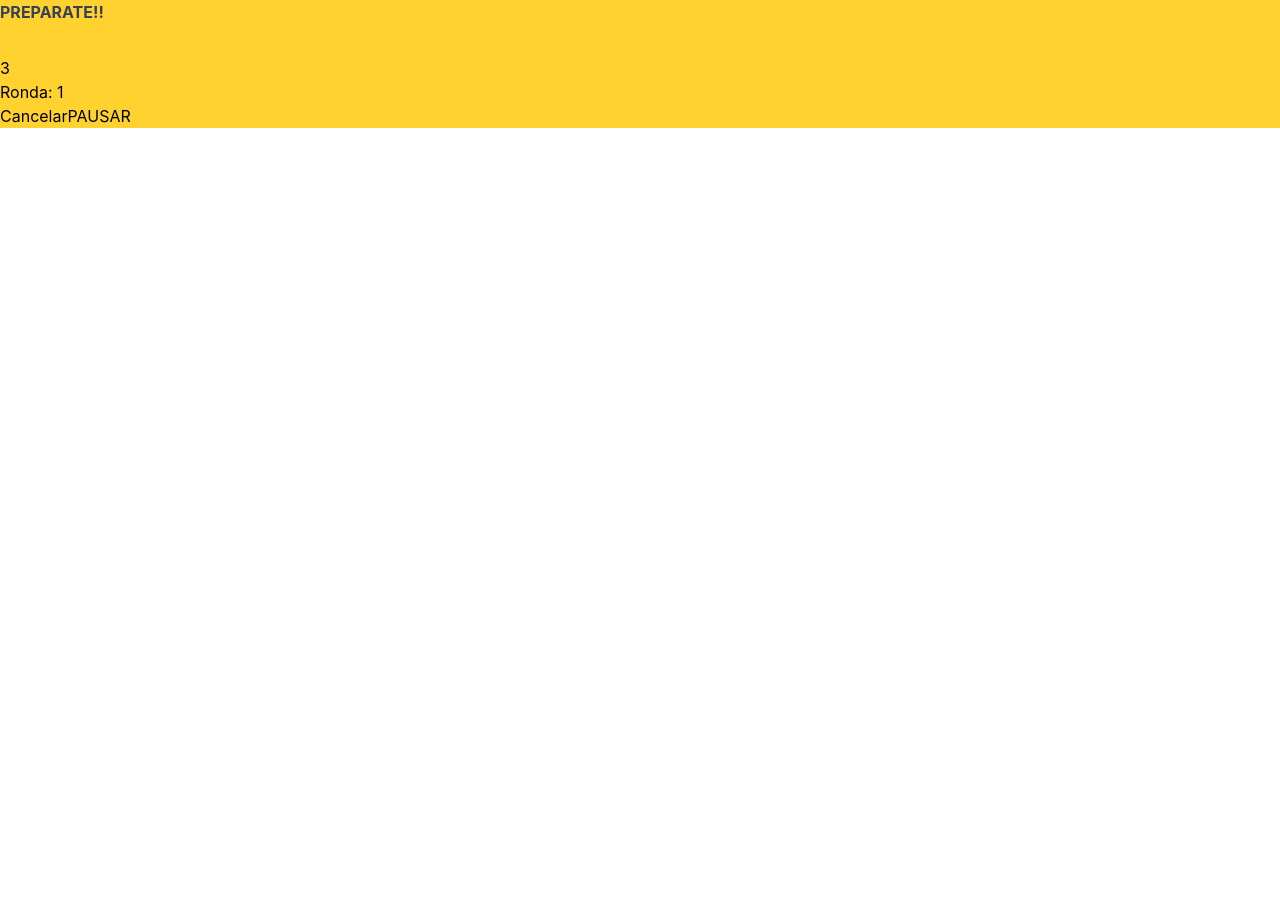
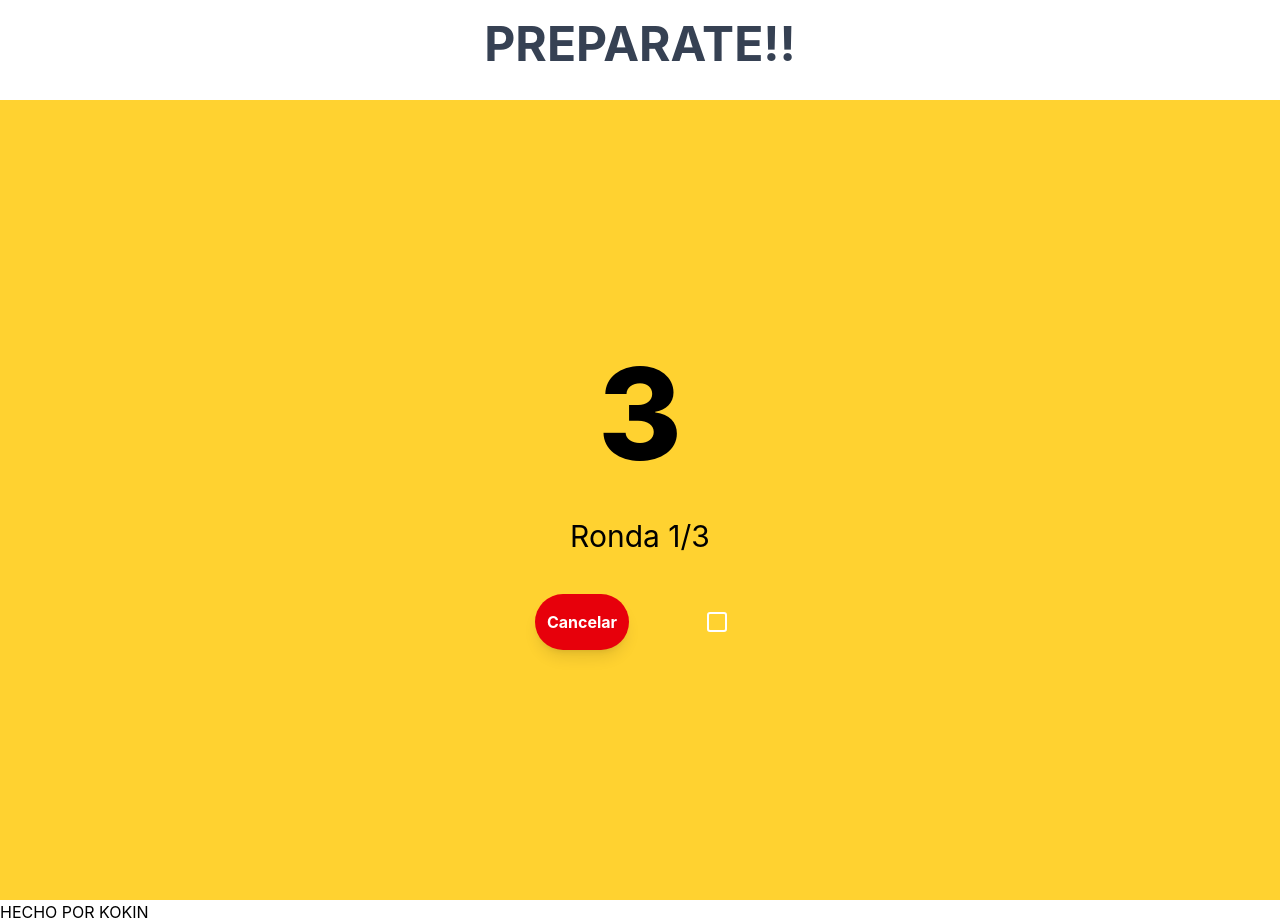
Before and after one commit to JesusLeos16/ProyectoModuloDosFS, a React (Vite) app: page / in a window 1280 px wide. Both pictures are taken after a click on the button "COMENZAR ENTRENAMIENTO". Before the commit the page ends 800 px from the top, so only its background shows below. Built offline with nearby package versions, Linux system fonts and the light colour scheme.

Commit message:
Mejora apariencia visual en componentes de TimerDeportivo
Componentes de la fase entrenando

```diff
--- a/index.html
+++ b/index.html
@@ -2,7 +2,7 @@
 <html lang="en">
   <head>
     <meta charset="UTF-8" />
-    <link rel="icon" type="image/svg+xml" href="/public/KikinTimer.png" />
+    <link rel="icon" type="image/svg+xml" href="/KikinTimer.png" />
     <meta name="viewport" content="width=device-width, initial-scale=1.0" />
     <title>proyectomodulodosfs</title>
   </head>
--- a/src/components/Pages/TimerDeportivo.jsx
+++ b/src/components/Pages/TimerDeportivo.jsx
@@ -3,7 +3,8 @@ import { useState, useEffect } from "react";
 import PanelControl from "../molecules/PanelControl";
 import BotonInicio from "../atoms/BotonInicio";
 import MensajeTexto from "../atoms/MensajeTexto";
-import { BeakerIcon, Play } from "lucide-react";
+import FooterTimer from "../organisms/FooterTimer";
+import { BeakerIcon, Play, SquareIcon } from "lucide-react";
 export default function TimerDeportivo() {
   const [rondasTotales, setRondasTotales] = useState(3);
   const [tiempoRonda, setTiempoRonda] = useState(60);
@@ -87,6 +88,7 @@ export default function TimerDeportivo() {
 
   if (fase == "configurando") {
     return (
+      <>
       <div className="flex flex-col items-center justify-center min-h-screen overflow-hidden bg-white">
         <div className="flex flex-col items-center gap-6 md:scale-125 lg:scale-150 origin-center">
           <MensajeTexto mensaje={mensajillo()} />
@@ -114,28 +116,40 @@ export default function TimerDeportivo() {
             </button>
           </div>
         </div>
+
       </div>
+      <FooterTimer/>
+      </>
     );
   }
 
   return (
     <>
+      <MensajeTexto
+        mensaje={
+          corriendo ? `${mensajillo()}` : "REANUDA EL ENTRENAMIENTO HUEVON"
+        }
+      />
       <div
-        className={`${fase == "preparacion" ? "bg-amber-300" : ""} ${fase == "entrenando" ? "bg-emerald-400 text-black" : ""}`}
+        className={`gap-10 h-screen flex justify-center items-center flex-col ${fase == "preparacion" ? "bg-amber-300" : ""} ${fase == "entrenando" ? "bg-emerald-400 text-black" : ""}
+         `}
       >
-        <MensajeTexto
-          mensaje={
-            corriendo ? `${mensajillo()}` : "REANUDA EL ENTRENAMIENTO HUEVON"
-          }
+        <h1 className="text-9xl font-extrabold">{tiempo}</h1>
+        <h2 className="text-3xl">
+          Ronda {rondaActual}/{rondasTotales}
+        </h2>
+       <div className="flex gap-15">
+         <button className="bg-red-600 active:scale-95 text-white font-bold rounded-full transition-all duration-500 shadow-lg hover:shadow-red-500 p-3" onClick={cancelarEntrenamiento}>
+          Cancelar
+        </button>
+        <BotonInicio
+          texto={corriendo ? <SquareIcon /> : <Play />}
+          onClick={corriendo ? pausarEntrenamiento : reanudarEntrenamiento}
+
         />
-        <h1>{tiempo}</h1>
-        <h2>Ronda: {rondaActual}</h2>
-        <button onClick={cancelarEntrenamiento}>Cancelar</button>
-        <BotonInicio
-          texto={corriendo ? "PAUSAR" : "CONTINUAR"}
-          onClick={corriendo ? pausarEntrenamiento : reanudarEntrenamiento}
-        />
+       </div>
       </div>
+      <FooterTimer/>
     </>
   );
 }
--- a/src/components/atoms/BotonInicio.jsx
+++ b/src/components/atoms/BotonInicio.jsx
@@ -1,7 +1,7 @@
-export default function BotonInicio({texto, onClick}){
-    return(
-        <button
-        onClick={onClick}
-        >{texto}</button>
-    )
+export default function BotonInicio({ texto, onClick }) {
+  return (
+    <button className="bg-amber-300 active:scale-95 text-white rounded-4xl p-4 transition-all duration-300 hover:shadow-white hover:shadow-lg" onClick={onClick}>
+      {texto}
+    </button>
+  );
 }
--- a/src/components/atoms/MensajeTexto.jsx
+++ b/src/components/atoms/MensajeTexto.jsx
@@ -1,5 +1,5 @@
 export default function MensajeTexto({mensaje}){
     return(
-        <p className="text-gray-700 font-bold mb-8">{mensaje}</p>
+        <p className="text-gray-700 font-bold mb-8 text-5xl flex justify-center pt-5 ">{mensaje}</p>
     )
 }
--- a/src/components/organisms/FooterTimer.jsx
+++ b/src/components/organisms/FooterTimer.jsx
@@ -1 +1,7 @@
-//Las rondas actuales, cuanto tiempo queda y las rondas que quedan y algun mensaje tipo footer de todad la vida.
+export default function FooterTimer(){
+    return(
+        <div>
+            HECHO POR KOKIN
+        </div>
+    );
+}
```
